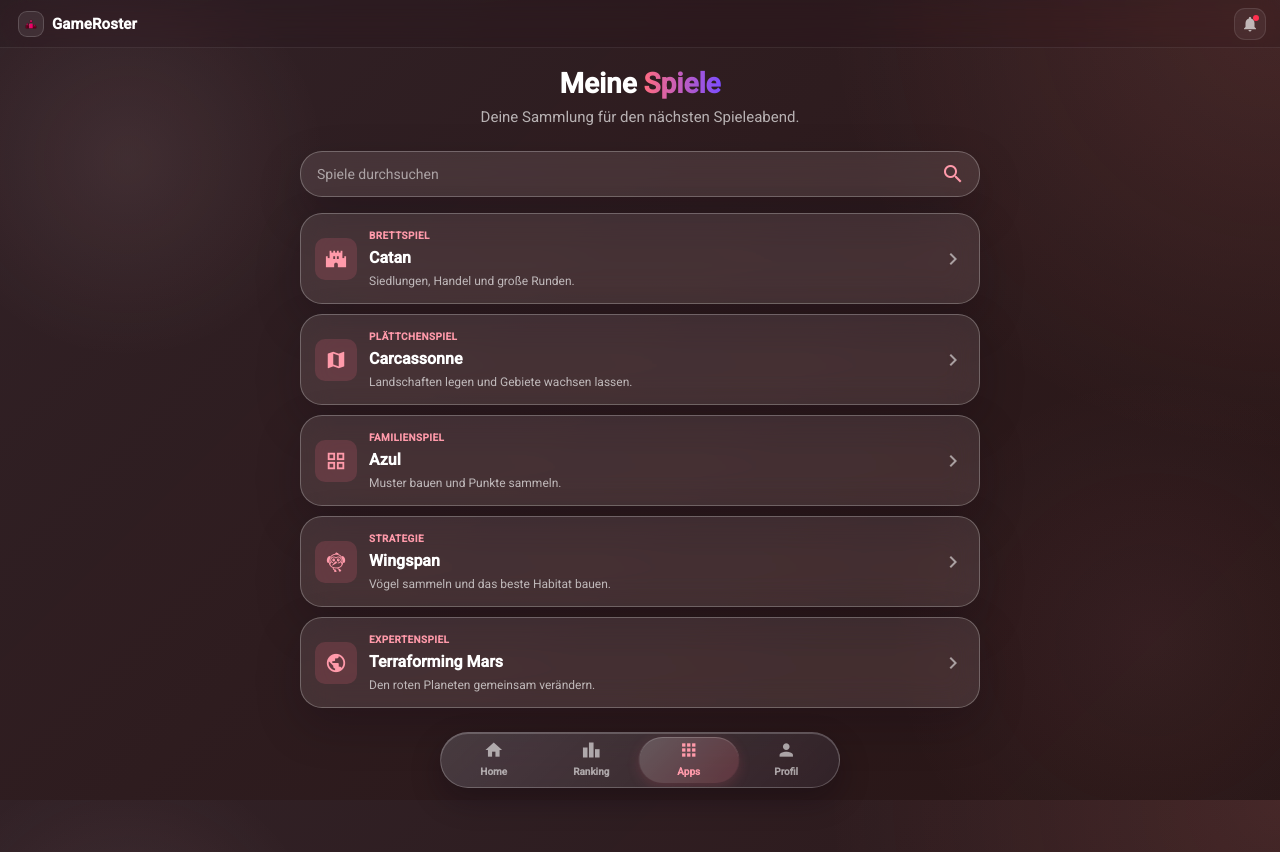
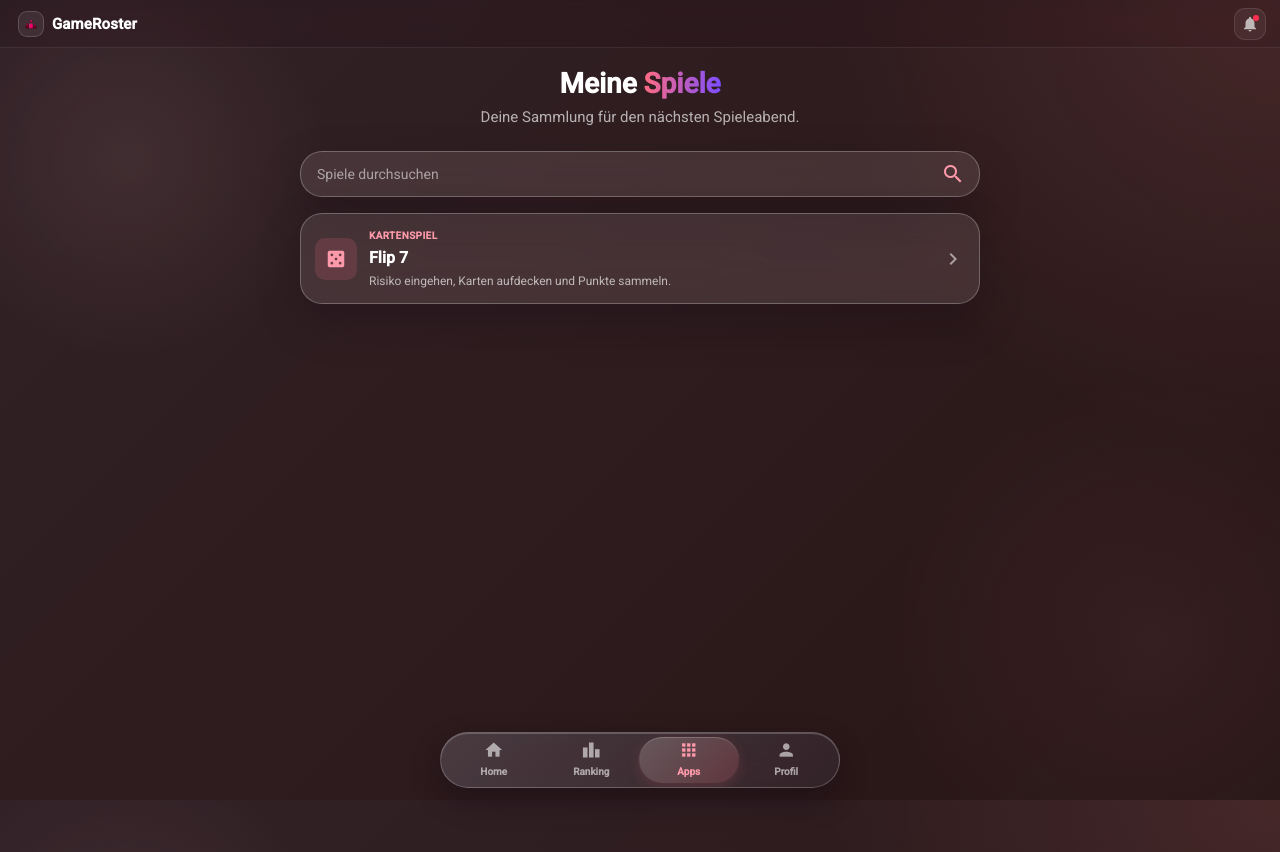
Before and after one commit to Jason0985/GameRoster-beta, an Angular app: page /apps in a window 1280 px wide. Built offline with nearby package versions, Linux system fonts and the light colour scheme.

Commit message:
feat: update game list layout to flexbox and change profile version to 2.0

```diff
--- a/src/app/features/games/games.scss
+++ b/src/app/features/games/games.scss
@@ -52,7 +52,7 @@
 .apps-search input::placeholder { color: var(--color-text-subtle); }
 .apps-search mat-icon { color: var(--color-primary-light); }
 
-.game-list { display: grid; gap: 10px; }
+.game-list { display: flex; flex-direction: column; gap: 10px; }
 
 .game-card {
 	display: flex;
--- a/src/app/features/games/games.ts
+++ b/src/app/features/games/games.ts
@@ -18,11 +18,7 @@
   readonly searchTerm = signal('');
 
   readonly gameApps: GameApp[] = [
-    { title: 'Catan', category: 'Brettspiel', description: 'Siedlungen, Handel und große Runden.', icon: 'castle' },
-    { title: 'Carcassonne', category: 'Plättchenspiel', description: 'Landschaften legen und Gebiete wachsen lassen.', icon: 'map' },
-    { title: 'Azul', category: 'Familienspiel', description: 'Muster bauen und Punkte sammeln.', icon: 'grid_view' },
-    { title: 'Wingspan', category: 'Strategie', description: 'Vögel sammeln und das beste Habitat bauen.', icon: 'flutter_dash' },
-    { title: 'Terraforming Mars', category: 'Expertenspiel', description: 'Den roten Planeten gemeinsam verändern.', icon: 'public' },
+    { title: 'Flip 7', category: 'Kartenspiel', description: 'Risiko eingehen, Karten aufdecken und Punkte sammeln.', icon: 'casino' },
   ];
 
   readonly filteredApps = computed(() => {
--- a/src/app/features/profile/profile.html
+++ b/src/app/features/profile/profile.html
@@ -43,7 +43,7 @@
         </div>
 
         <div class="version-tag">
-            Version 1.2
+            Version 2.0
         </div>
     </section>
 </div>
```
